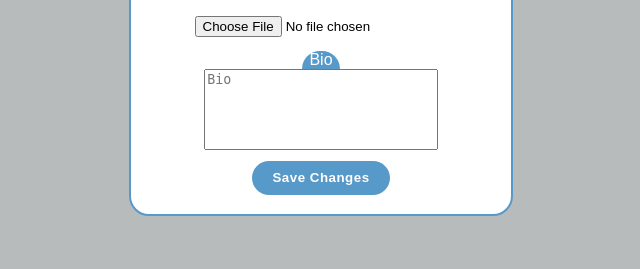
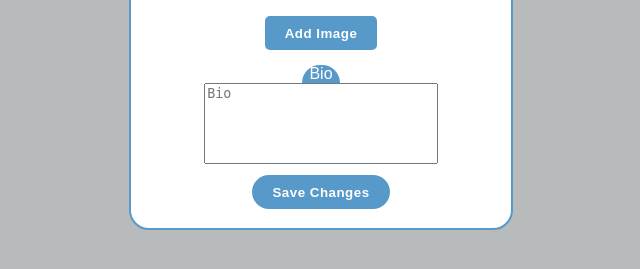
Before and after one commit to xhorey/social_media_proj, a Django app: template project_1/templates/settings.html in a window 1280 px wide. Shown: the part 403-672 px from the top of the page, without its empty margins (319-959 px from the left). Run offline with Django 5.2, Linux system fonts and the light colour scheme; the template is opened without the code that fills it, so the values that code supplies are empty.

Commit message:
Settings page normal

```diff
--- /dev/null
+++ b/project_1/static/JS/settings_preview.js
@@ -0,0 +1,32 @@
+const imageButton = document.getElementById('selectImageButton');
+const imageInput = document.getElementById('selectImage');
+const pfp = document.querySelector('.profilePicture');
+const resetButton = document.getElementById('resetImageButton');
+const initialIcon = pfp.src;
+
+imageButton.addEventListener('click', () => {
+    imageInput.click();
+});
+
+imageInput.addEventListener('change', function() {
+    const file = this.files[0];
+
+    if (file) {
+        const objectURL = URL.createObjectURL(file);
+        pfp.src = objectURL;
+        pfp.onload = () => URL.revokeObjectURL(objectURL);
+        resetButton.classList.remove('hidden');
+        imageButton.textContent = "Change Image"
+
+    } else{
+        pfp.src = initialIcon;
+        resetButton.classList.add('hidden');
+        imageButton.textContent = "Add Image"
+    }
+});
+
+resetButton.addEventListener('click', () => {
+    pfp.src = initialIcon;
+    resetButton.classList.add('hidden');
+    imageButton.textContent = "Add Image"
+});
--- a/project_1/static/Styles/Settings.css
+++ b/project_1/static/Styles/Settings.css
@@ -75,14 +75,55 @@ body{
     width: 50%;
     height: auto;
     aspect-ratio: 1 / 1;
-    object-fit: cover;
     border-radius: 50%;
     margin-bottom: 1em;
 }
 .profilePicture:hover{
-    transform: scale(1.1);
+    transform: scale(1.04);
     transition: transform 0.3s ease;
 }
 #selectImage{
     margin-bottom: 1em;
 }
+
+.hidden{
+    display: none;
+}
+
+#selectImageButton{
+    background-color: #5799c8;
+    color: white;
+    border: none;
+    padding: 0.7em 1.5em;
+    border-radius: 5px;
+    font-weight: bold;
+    letter-spacing: 0.5px;
+    cursor: pointer;
+    transition: all 0.2s ease;
+}
+
+#selectImageButton:hover{
+    background-color: #0572c0;
+    transition: background-color 0.3s ease;
+}
+
+#resetImageButton{
+    background-color: #d04141;
+    color: white;
+    border: none;
+    padding: 0.7em 1.5em;
+    border-radius: 5px;
+    font-weight: bold;
+    letter-spacing: 0.5px;
+    cursor: pointer;
+    transition: all 0.2s ease;
+    margin-left: 10px;
+}
+#resetImageButton:hover{
+    background-color: #ed0000;
+    transition: background-color 0.3s ease;
+}
+
+.buttons_manage_icon{
+    margin-bottom: 15px;
+}
--- a/project_1/templates/settings.html
+++ b/project_1/templates/settings.html
@@ -19,12 +19,22 @@
         {% csrf_token %}
         <div class="Settings">
             <img class="profilePicture" src="{{user_profile.profileimg.url}}" alt="Profile Picture">
-            <input type="file" name="image" accept="image/*" id="selectImage">
+            <input type="file" name="image" accept="image/*" id="selectImage" hidden>
+            <div class="buttons_manage_icon">
+                    <button type="button" id="selectImageButton">
+                        Add Image
+                    </button>
+
+                    <button type="button" class="hidden" id="resetImageButton">
+                        Reset
+                    </button>
+                </div>
             <label class="bio_lbl">Bio</label>
             <textarea class="bio" name="bio" placeholder="Bio">{{user_profile.bio}}</textarea>
             <button type="submit" class="SettingsButton">Save Changes</button>
         </div>
     </form>
     <script src="{% static 'JS/settings_submit_fetch.js' %}"></script>
+    <script src="{% static 'JS/settings_preview.js' %}"></script>
 </body>
 </html>
```
Also changed, not shown: project_1/media/profile_images/testsc.jpg (added), project_1/media/profile_images/testsc_IC3jfQm.jpg (added).
